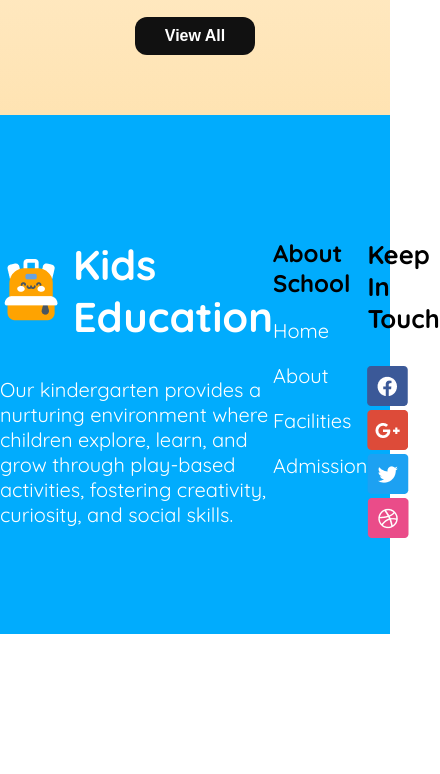
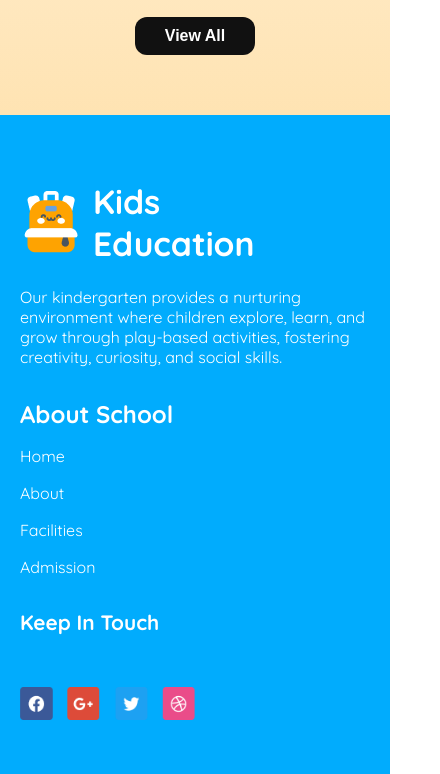
Before and after one commit to mezbaaaa/kids-school, a plain HTML site: page index.html in a window 390 px wide. Shown: the part 3038-3812 px from the top of the page, 440 px wide, since content can reach past the window. Before the commit the page ends 3672 px from the top, so only its background shows below. Drawn offline with Linux system fonts and the light colour scheme.

Commit message:
small device responsive upadted

```diff
--- a/styles/style.css
+++ b/styles/style.css
@@ -477,6 +477,7 @@
 .f-manu-title{
     font-size: 1.5rem;
     font-weight: bold;
+    color: #FFFFFF;
 }
 .f-title{
     font-weight: 700;
@@ -506,13 +507,14 @@
     font-size: 1.6rem;
     font-weight: bold;
     margin-bottom: 32px;
+    color: #FFFFFF;
 }
 .social-img{
    margin-right:10px;
    cursor: pointer;
 }
 
-
+/* for small device */
 @media screen and (max-width:576px) {
 
     .manu,
@@ -652,4 +654,43 @@
         margin-top: 20px;
         padding: 10px 30px;
     }
+    .footer{
+        height: 100%;
+    }
+    .footer-p{
+        flex-direction: column;
+        margin-left: 20px;
+    }
+    .footer-s1{
+        margin-top: 65px;
+    }
+    .footer-s2{
+        margin-top: 32px;
+    }
+    .footer-s3{
+        margin-top: 32px;
+    }
+    .social-img{
+        margin-top: 20px;
+        margin-bottom: 50px;
+        width: 33px;
+        height: 33px;
+    }
+    .f-title{
+        font-size: 2.1rem;
+
+    }
+    .footer-desc{
+        font-size: 1rem;
+        margin-top: 23px;
+    }
+    .btn-f{
+        margin-top: 17px;
+    }
+    .btn-f>a{
+        font-size: 1rem;
+    }
+    .social-title{
+        font-size: 1.3rem;
+    }
 }
```
